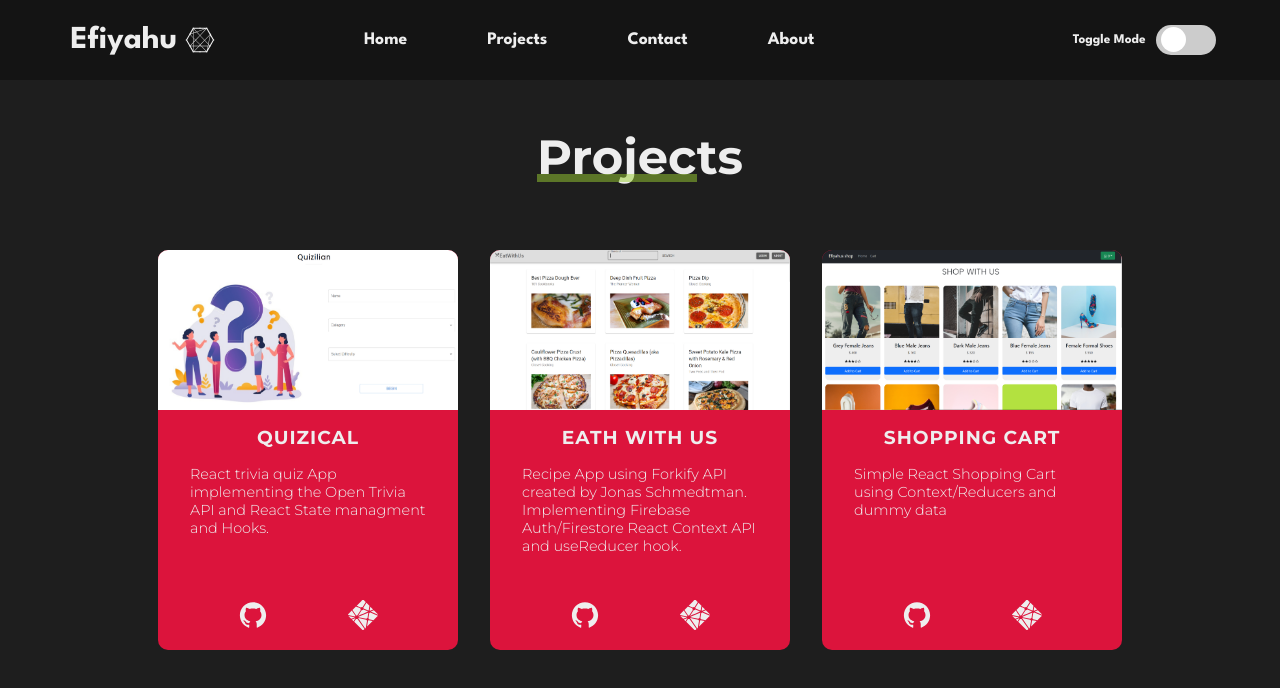
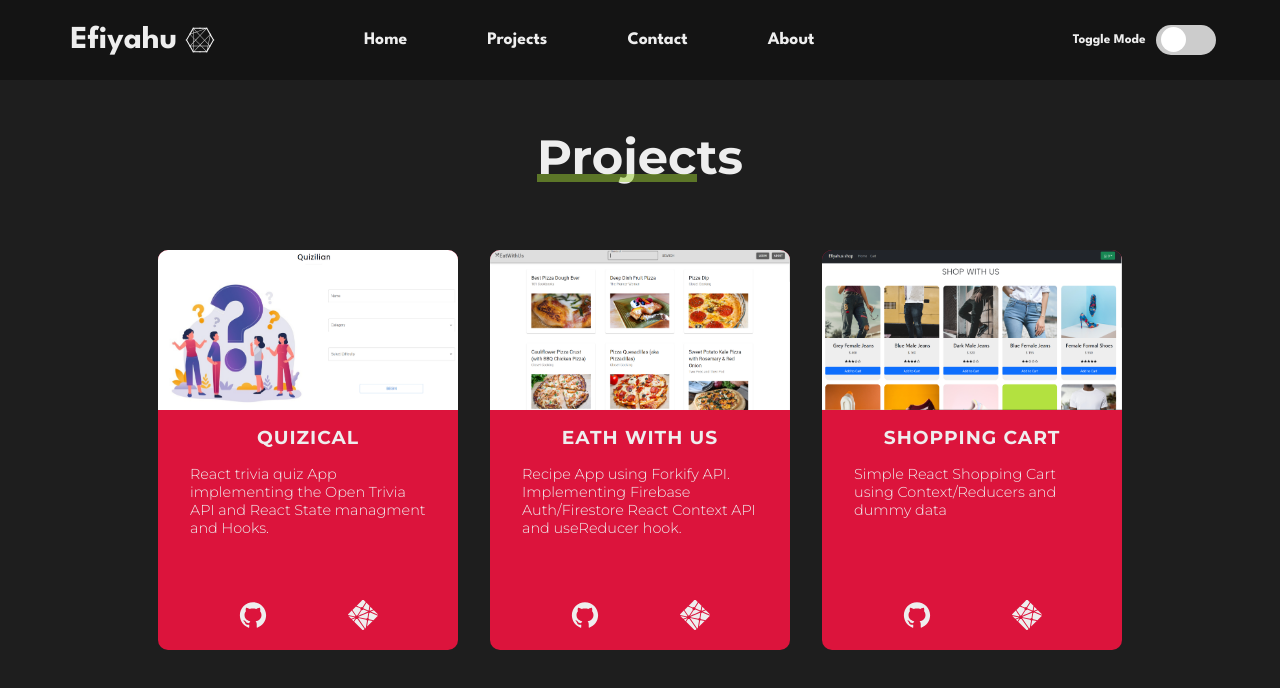
Before and after one commit to Efiyahu/my-portfolio-app, a React (Create React App) app: page /projects in a window 1280 px wide. Shown: the top 688 px of the page. Built offline with nearby package versions, Linux system fonts and the light colour scheme.

Commit message:
updated projects page

```diff
--- a/src/pages/projects/Projects.jsx
+++ b/src/pages/projects/Projects.jsx
@@ -22,7 +22,7 @@ function Projects() {
         <Card
           title="Eath With Us"
           image={eathWithUsPic}
-          description="Recipe App using Forkify API created by Jonas Schmedtman. Implementing Firebase Auth/Firestore React
+          description="Recipe App using Forkify API. Implementing Firebase Auth/Firestore React
           Context API and useReducer hook."
           netlify_url="https://eatwithus.netlify.app"
           github_repo="https://github.com/Efiyahu/my-recipe-app"
```
